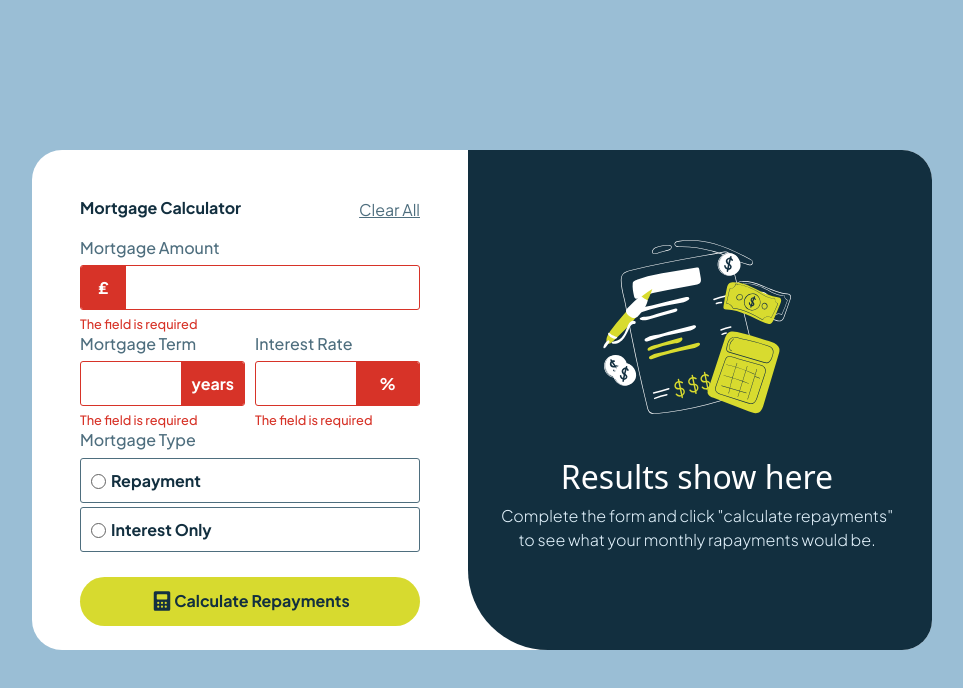
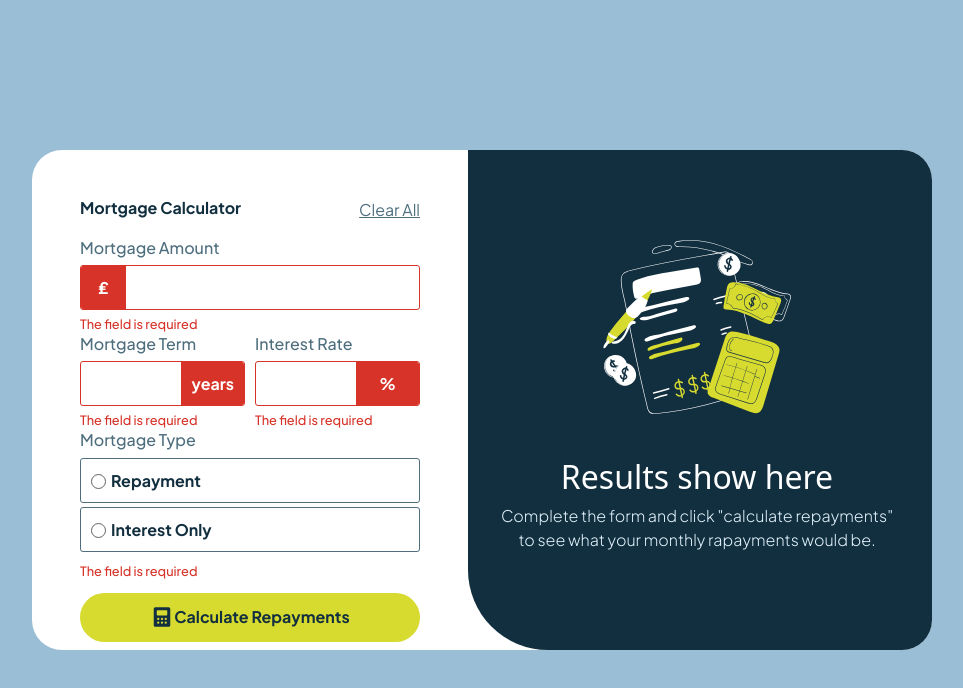
Before and after one commit to VictorGarcia2/mortgage-repayment-calculator-by-victor, a plain HTML site: page index.html in a window 1280 px wide. Both pictures are taken after a click on the button "Calculate Repayments". Shown: the whole page, without its empty margins (158-1121 px from the left). Drawn offline with nearby package versions, Linux system fonts and the light colour scheme.

Commit message:
('d-none')

```diff
--- a/index.html
+++ b/index.html
@@ -62,7 +62,7 @@
             Mortgage Type
           </h2>
           <div class="" id="form">
-            <div class=" border-0 mb-2">
+            <div class=" border-0 ">
               <label class="repayment control d-flex align-items-center control-radio mb-1">
                 <input class="radio  form-check-input mb-1 mx-3" type="radio" name="radio" id="repayment" />
                 <div class="control_indicator"></div>
@@ -77,8 +77,9 @@
                   Interest Only
                 </p>
               </label>
+              <p class="field alerta-field-radio d-none">The field is required</p>
             </div>
-            <span class="d-flex ">
+            <span class="d-flex mt-4 ">
               <button class="submit" id="enviar">
                 <img src="./assets/images/icon-calculator.svg" alt="">
                 Calculate Repayments
--- a/scripts/main.js
+++ b/scripts/main.js
@@ -19,6 +19,7 @@ const porcentaje = document.querySelector('.porcentaje')
 const fieldAlert = document.querySelector('.alerta-field')
 const fieldAlertTerm = document.querySelector('.alerta-field-term')
 const fieldAlertAll = document.querySelector('.alerta-field-all')
+const fieldAlertRadio = document.querySelector('.alerta-field-radio')
 let mortgageAmount = 0
 let mortgageTerm = 0
 let interest = 0
@@ -63,6 +64,7 @@ function alertaVisual() {
     alertasAll.style = "border: 1.4px solid hsl(4, 69%, 50%);"
     porcentaje.style = "background-color: hsl(4, 69%, 50%); color:white;"
     fieldAlertAll.classList.remove('d-none')
+    fieldAlertRadio.classList.remove('d-none')
 
 }
 function clearTablero() {
```
